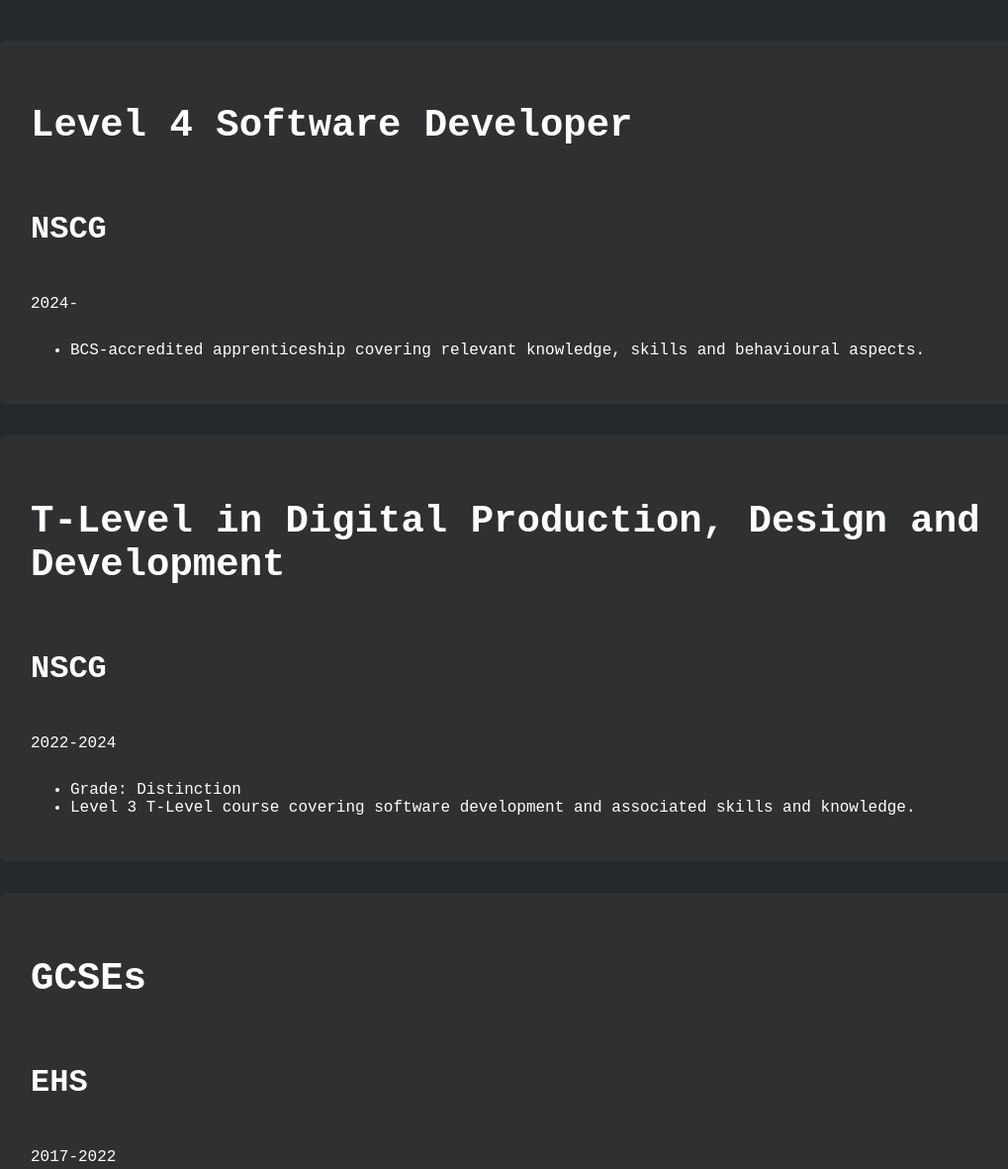
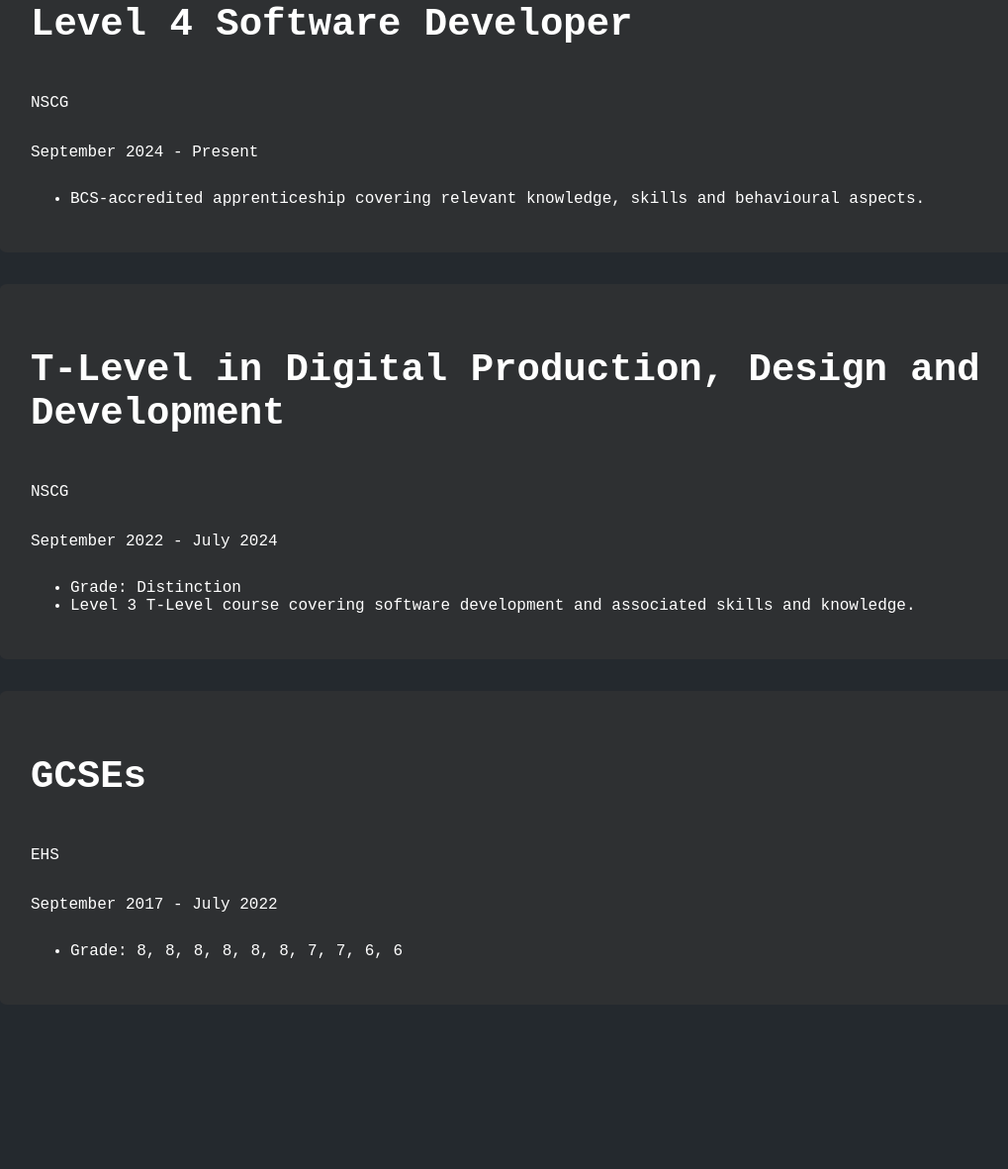
Before and after one commit to okjustin/personal-website, a plain HTML site: page index.html in a window 1280 px wide. Shown: the part 3560-4741 px from the top of the page at 99% size, without its empty margins (81-1100 px from the left). Drawn offline with Linux system fonts and the light colour scheme.

Commit message:
feat: dates

```diff
--- a/index.html
+++ b/index.html
@@ -84,7 +84,7 @@
     <div class="text-card-container">
       <div class="text-card">
         <h2>Junior Software Developer (Apprenticeship)</h2>
-        <h3>CyberKiln</h3>
+        <p>CyberKiln</p>
         <p>September 2024 - Present</p>
         <ul>
           <li>
@@ -107,7 +107,7 @@
 
       <div class="text-card">
         <h2>Student Software Developer (T-Level Placement)</h2>
-        <h3>CyberKiln</h3>
+        <p>CyberKiln</p>
         <p>November 2022 - August 2024</p>
         <ul>
           <li>
@@ -133,8 +133,8 @@
     <div class="text-card-container">
       <div class="text-card">
         <h2>Level 4 Software Developer</h2>
-        <h3>NSCG</h3>
-        <p>2024-</p>
+        <p>NSCG</p>
+        <p>September 2024 - Present</p>
         <ul>
           <li>BCS-accredited apprenticeship covering relevant knowledge, skills and behavioural aspects.</li>
         </ul>
@@ -142,8 +142,8 @@
 
       <div class="text-card">
         <h2>T-Level in Digital Production, Design and Development</h2>
-        <h3>NSCG</h3>
-        <p>2022-2024</p>
+        <p>NSCG</p>
+        <p>September 2022 - July 2024</p>
         <ul>
           <li>Grade: Distinction</li>
           <li>Level 3 T-Level course covering software development and associated skills and knowledge.</li>
@@ -152,8 +152,8 @@
 
       <div class="text-card">
         <h2>GCSEs</h2>
-        <h3>EHS</h3>
-        <p>2017-2022</p>
+        <p>EHS</p>
+        <p>September 2017 - July 2022</p>
         <ul>
           <li>Grade: 8, 8, 8, 8, 8, 8, 7, 7, 6, 6</li>
         </ul>
```
